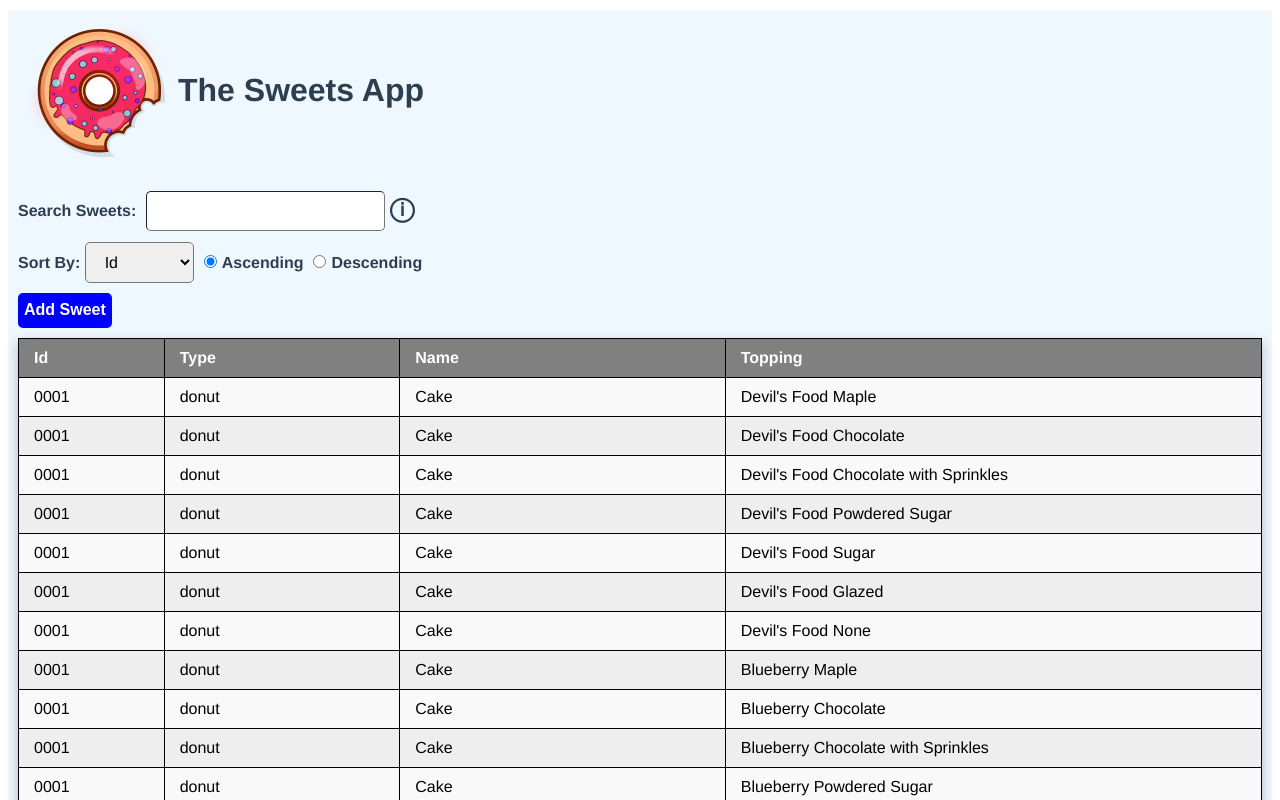
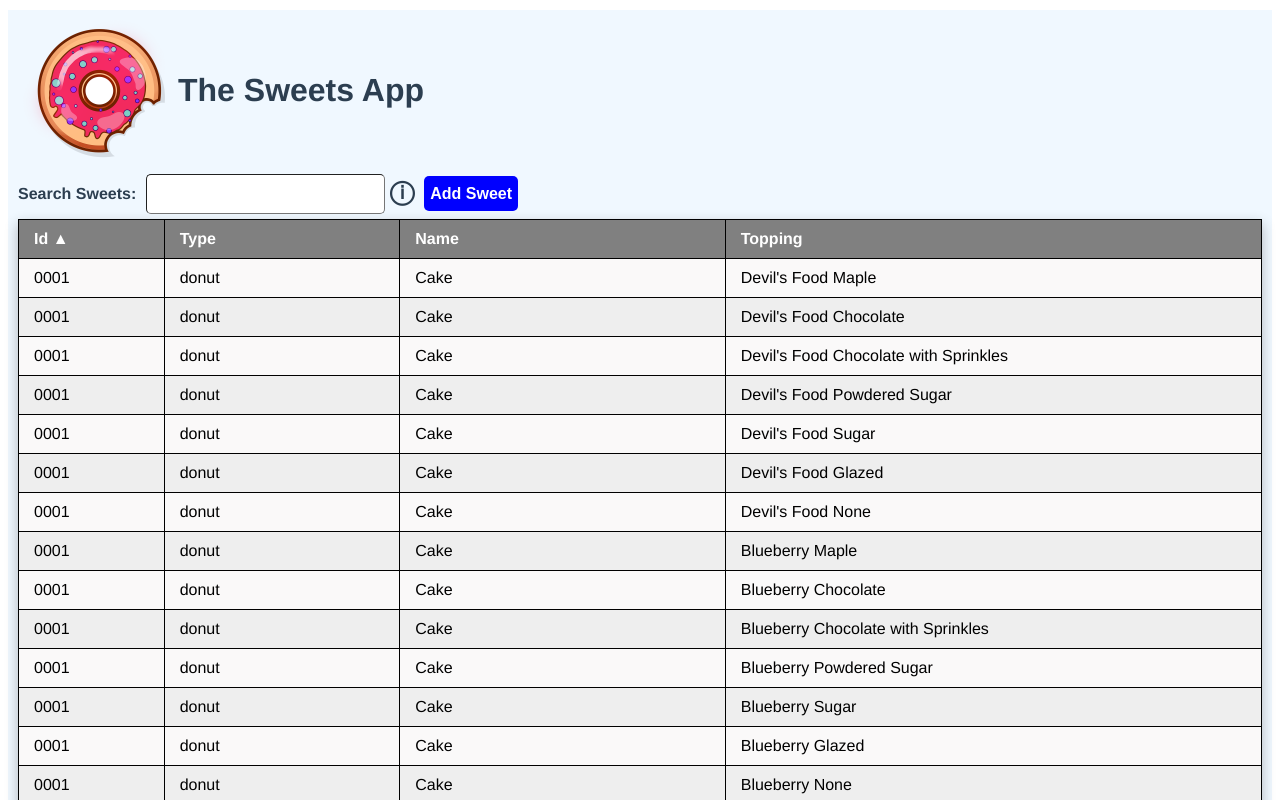
Before and after one commit to mlnicholson/MPSweets, a Vue app: page / in a window 1280 px wide. Shown: the top 800 px of the page. Built offline with nearby package versions, Linux system fonts and the light colour scheme; the HTML template or start-up script is replaced by a standard one.

Commit message:
Use column headers to toggle sorting

```diff
--- a/src/App.vue
+++ b/src/App.vue
@@ -22,6 +22,7 @@ export default {
 </script>
 
 <style>
+/* Global Styles */
 body {
   font-size:16px;
 }
@@ -38,7 +39,7 @@ body {
   min-height: 97vh;
 }
 
-/* Global Styles */
+/* --- input fields --- */
 input {
   padding: 10px 15px;
   font-family: Avenir, Helvetica, Arial, sans-serif;
@@ -50,17 +51,7 @@ input:disabled {
   cursor: not-allowed;
 }
 
-select {
-  padding: 10px 15px;
-  font-family: Avenir, Helvetica, Arial, sans-serif;
-  border-radius: 5px;
-  border-width: 1px;
-  font-size:inherit;
-}
-select:disabled {
-  cursor: not-allowed;
-}
-
+/* --- buttons --- */
 button {
   height: 35px;
   border-radius: 5px;
@@ -74,8 +65,61 @@ button:disabled {
   opacity: 0.5;
 }
 
+/* --- labels --- */
 label {
   font-size:inherit;
   font-weight: bold;
 }
+
+/* --- tooltips --- */
+
+/* Tooltip container */
+.tooltip {
+  position: relative;
+  display: inline-block;
+  font-weight: bold;
+  cursor: pointer;
+  margin: 0;
+}
+
+/* Tooltip text */
+.tooltip .tooltiptext {
+  visibility: hidden;
+  width: 200px;
+  background-color: #555;
+  color: #fff;
+  text-align: center;
+  padding: 5px;
+  border-radius: 5px;
+  font-size: 15px;
+
+  /* Position the tooltip text */
+  position: absolute;
+  z-index: 1;
+  bottom: 125%;
+  left: 50%;
+  margin-left: -90px;
+
+  /* Fade in tooltip */
+  opacity: 0;
+  transition: opacity 0.3s;
+}
+
+/* Tooltip arrow */
+.tooltip .tooltiptext::after {
+  content: "";
+  position: absolute;
+  top: 100%;
+  left: 50%;
+  margin-left: -5px;
+  border-width: 5px;
+  border-style: solid;
+  border-color: #555 transparent transparent transparent;
+}
+
+/* Show the tooltip text when you mouse over the tooltip container */
+.tooltip:hover .tooltiptext {
+  visibility: visible;
+  opacity: 1;
+}
 </style>
--- a/src/components/FilterSelector.vue
+++ b/src/components/FilterSelector.vue
@@ -51,6 +51,7 @@ export default {
   display: inline-block;
   font-weight: bold;
   cursor: pointer;
+  margin: 0;
 }
 
 /* Tooltip text */
--- a/src/components/SortSelector.vue
+++ /dev/null
@@ -1,84 +0,0 @@
-<template>
-  <div>
-    <label for="sort">{{label}}: </label>
-    <select name="sort" id="sort" @change="sortColumnChanged($event)" v-model="inputVal" :disabled="disabled">
-      <option
-        v-for="(item, index) in columnList"
-        :key="index"
-        :value=item.Value>{{item.Text}}</option>
-    </select>
-    <div :class="{'radioSet': true, 'disabled': disabled}">
-      <input type="radio" id="asc" name="sortOrder" @click="sortOrderChanged(true)" :checked="ascendingOrder" :disabled="disabled">
-      <label for="asc">Ascending</label>
-      <input type="radio" id="desc" name="sortOrder" @click="sortOrderChanged(false)" :checked="!ascendingOrder" :disabled="disabled">
-      <label for="desc">Descending</label>
-    </div>
-  </div>
-</template>
-
-<script>
-export default {
-  name: 'SortSelectorComponent',
-  props: {
-    label: null,
-    value: null,
-    columnList: null,
-    ascendingOrder: {
-      type: Boolean,
-      default: true
-    },
-    disabled: {
-      type: Boolean,
-      default: false
-    }
-  },
-  data: () => ({
-    ascending: true
-  }),
-  computed: {
-    inputVal: {
-      get() {
-        return this.value;
-      },
-      set(val) {
-        this.$emit('input', val);
-      }
-    }
-  },
-  methods: {
-    sortOrderChanged(ascendingSelected) {
-      this.ascending = ascendingSelected;
-      this.$emit("sortOrderChanged", ascendingSelected);
-    },
-    sortColumnChanged() {
-      this.$emit("sortColumnChanged");
-    }
-  }
-}
-</script>
-
-<style scoped>
-.sort {
-  margin-left: 5px;
-  margin-right: 5px;
-}
-.radioSet {
-  display: inline-flex;
-  align-items: baseline;
-}
-.radioSet input {
-  margin-left: 10px;
-  margin-right: 5px;
-}
-.radioSet {
-  input,label {
-    cursor: pointer;
-  }
-}
-.radioSet.disabled {
-  input,label {
-    cursor: not-allowed;
-    opacity: 0.5;
-  }
-}
-</style>
--- a/src/components/Sweets.vue
+++ b/src/components/Sweets.vue
@@ -1,5 +1,6 @@
 <template>
   <div>
+    <div class="action-bar">
       <filterSelector
         label="Search Sweets"
         v-model="sweetListFilter"
@@ -8,16 +9,8 @@
         :disabled="showSweetForm"
       >
       </filterSelector>
-    <sortSelector
-      label="Sort By"
-      :columnList="sort.ColumnList"
-      v-model="sort.Column"
-      :ascendingOrder="sort.Ascending"
-      @sortColumnChanged="sortData"
-      @sortOrderChanged="sortOrderChanged($event)"
-      :disabled="showSweetForm"
-    ></sortSelector>
       <button class="button add" @click="openSweetForm" :disabled="showSweetForm">Add Sweet</button>
+    </div>
     <sweetForm
       :showForm="showSweetForm"
       v-model="sweetItem"
@@ -27,10 +20,10 @@
     </sweetForm>
     <table>
       <tr>
-        <th class="text-left" style="min-width:50px;">Id</th>
-        <th class="text-left" style="min-width:100px;">Type</th>
+        <th class="text-left sortable" style="min-width:50px;" @click="sortByColumn('id')" v-html="sortableColumnTitle('Id')"></th>
+        <th class="text-left sortable" style="min-width:100px;" @click="sortByColumn('type')" v-html="sortableColumnTitle('Type')"></th>
         <th class="text-left" style="min-width:150px;">Name</th>
-        <th class="text-left">Topping</th>
+        <th class="text-left sortable" @click="sortByColumn('topping')" v-html="sortableColumnTitle('Topping')"></th>
       </tr>
       <tr
         v-for="(item, index) in sweetList"
@@ -46,13 +39,11 @@
 
 <script>
 import sweetListData from "@/data/sweets.json";
-import sortSelector from '@/components/SortSelector.vue'
 import filterSelector from '@/components/FilterSelector.vue'
 import sweetForm from '@/components/SweetForm.vue'
 export default {
   name: 'SweetsComponent',
   components: {
-    sortSelector,
     filterSelector,
     sweetForm
   },
@@ -80,14 +71,20 @@ export default {
     }
   }),
   methods: {
-    sortOrderChanged(isAscendingOrder) {
-      if (isAscendingOrder === this.sort.Ascending)
-        return;
+    sortableColumnTitle(columnName) {
+      // Build the title for sortable columns in the data table. This includes a tooltip to highlight the column
+      // can be sorted
+      let title = "<span class='tooltip' style='width:100%'>" + columnName;
 
-      this.sort.Ascending = isAscendingOrder;
-      this.sortData();
+      // If this column is currently being sorted then highlight this with an up or down carat character
+      if (this.sort.Column === columnName.toLowerCase())
+        title = title + (this.sort.Ascending === true ? " &#9650;" : " &#9660;");
+
+      return title + "<span class='tooltiptext'>Toggle sort order</span></span>";
     },
-    sortColumnChanged() {
+    sortByColumn(columnName) {
+      this.sort.Column === columnName ? this.sort.Ascending = !this.sort.Ascending : true;
+      this.sort.Column = columnName;
       this.sortData();
     },
     filterSweetList() {
@@ -161,6 +158,9 @@ th {
   background-color: grey;
   color:white
 }
+th.sortable {
+  cursor: pointer;
+}
 td {
   color: black;
 }
@@ -178,7 +178,10 @@ tr:nth-child(even) {
 .button.add {
   color: white;
   background: blue;
-  margin-bottom: 10px;
-  margin-top: 10px;
+  margin: 2px 0 0 10px;
+}
+
+.action-bar {
+  display: inline-flex;
 }
 </style>
```
Also changed, not shown: 2 other files (tests, documents, lock files or other folders). Lines whose indentation alone changed are shown as unchanged.
